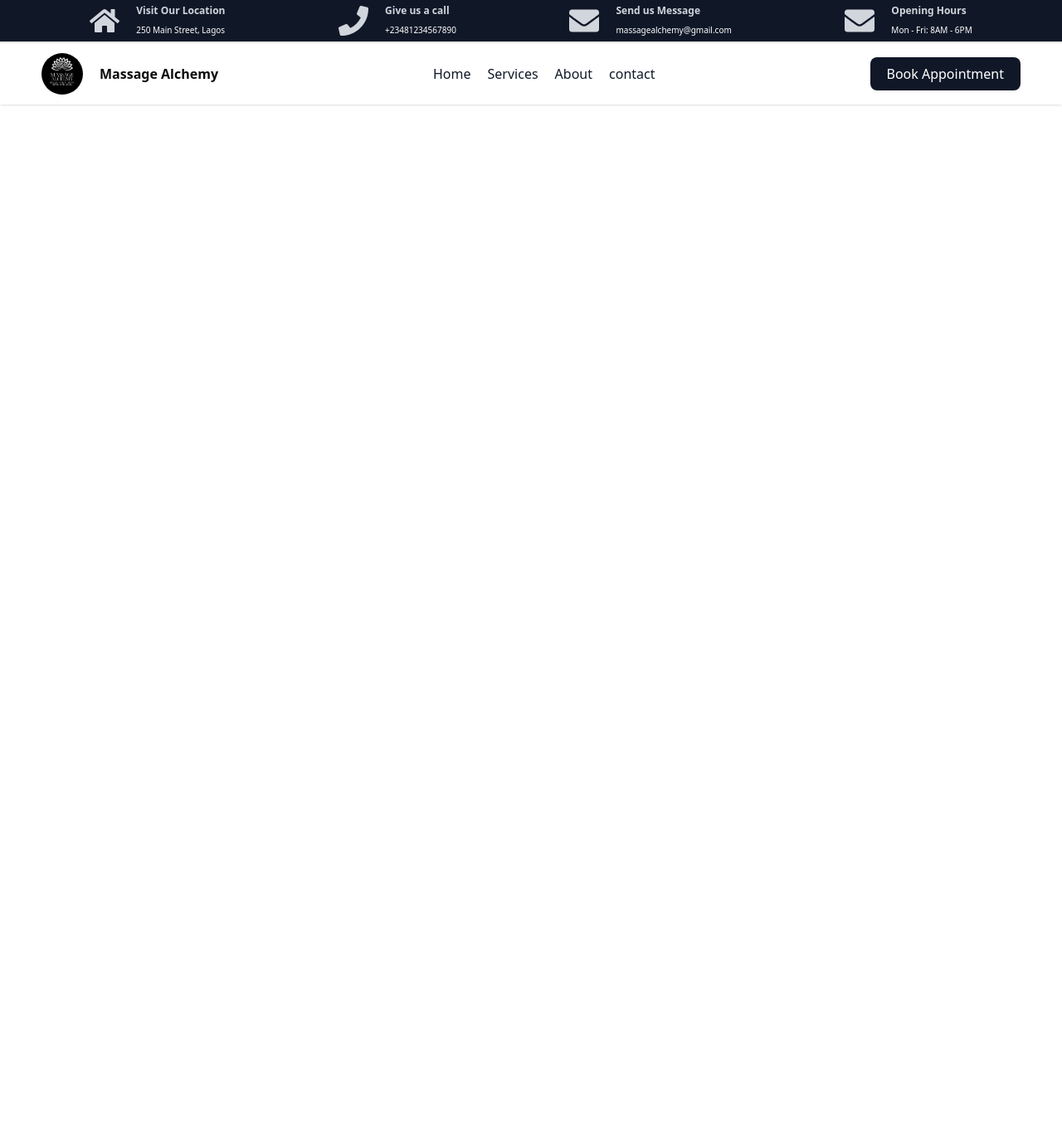
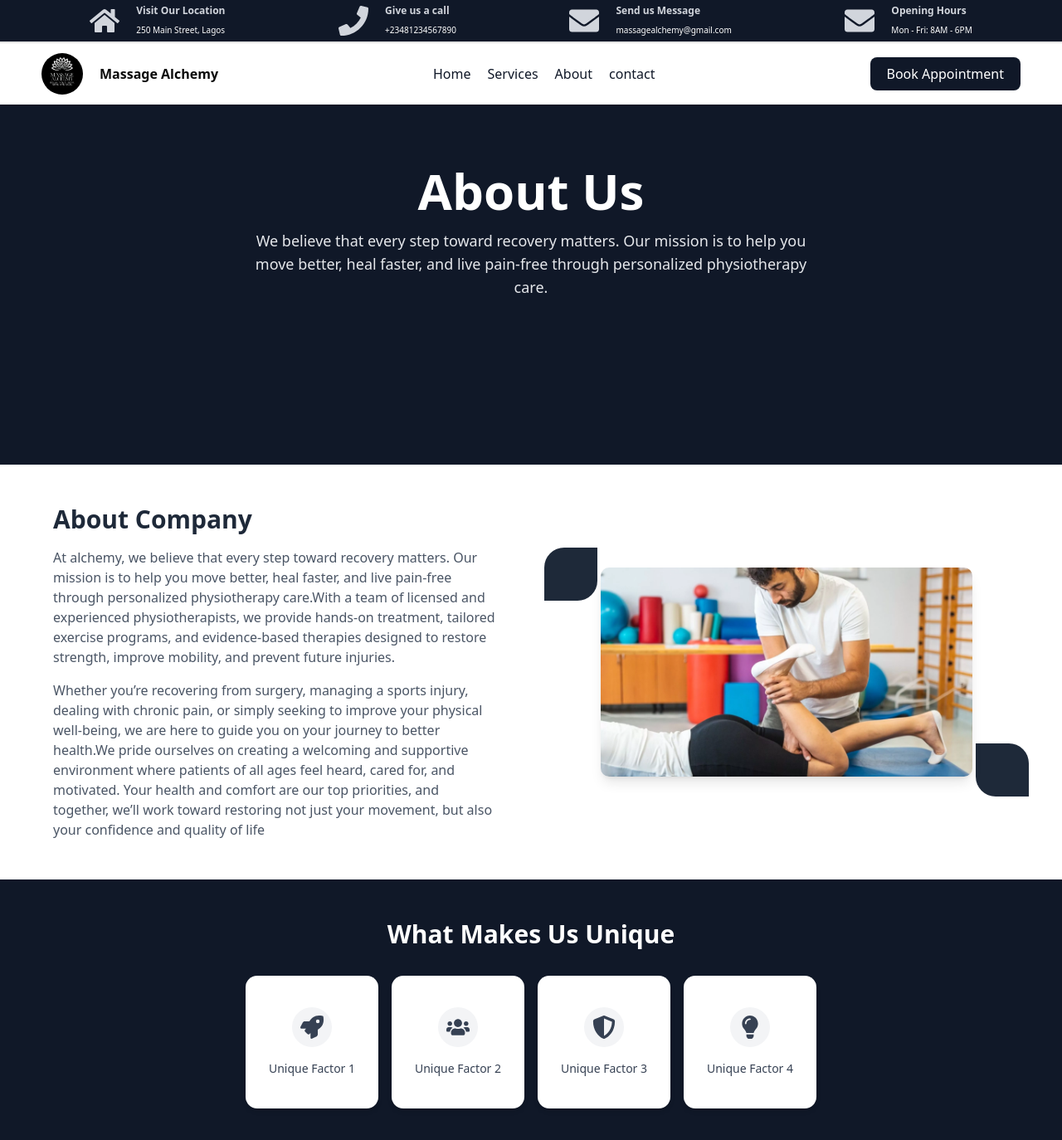
Before and after one commit to OrangeTechGuy306/alchemy_frontend, a Next.js app: page /about in a window 1280 px wide. Shown: the top 1374 px of the page at 83% size. Before the commit the page ends 800 px from the top, so only its background shows below. Built offline with nearby package versions, Linux system fonts and the light colour scheme.

Commit message:
first commit

```diff
--- a/app/about/page.tsx
+++ b/app/about/page.tsx
@@ -1,15 +1,57 @@
-import React from 'react'
 
-
+import CardList from "@/components/custom-ui/cardspro";
+import React from "react";
 
 // WRITE EVERYTHING ABOUT  THE ABOUT PAGE HERE
 
-
 const AboutPage = () => {
   return (
-    <div>
-    </div>
-  )
-}
+    <>
+      <div className="min-h-[70vh] bg-gray-900 flex justify-center items-center px-6">
+        <div className="text-center max-w-2xl">
+          <h1 className="text-6xl font-bold text-white mb-4">About Us</h1>
+          <p className="text-lg text-gray-200">
+            We believe that every step toward recovery matters. Our mission is
+            to help you move better, heal faster, and live pain-free through
+            personalized physiotherapy care.
+          </p>
+        </div>
+      </div>
 
-export default AboutPage
+      <div className="bg-white py-12 px-6 md:px-16">
+        <div className="max-w-6xl mx-auto grid grid-cols-1 md:grid-cols-2 gap-20 items-center">
+          <div>
+            <h2 className="text-2xl md:text-3xl font-bold text-gray-800 mb-4">
+              About Company
+            </h2>
+            <p className="text-gray-600 mb-4">
+              At alchemy, we believe that every step toward recovery matters. Our mission is to help you move better, heal faster, and live pain-free through personalized physiotherapy care.With a team of licensed and experienced physiotherapists, we provide hands-on treatment, tailored exercise programs, and evidence-based therapies designed to restore strength, improve mobility, and prevent future injuries.
+            </p>
+            <p className="text-gray-600">
+             Whether you’re recovering from surgery, managing a sports injury, dealing with chronic pain, or simply seeking to improve your physical well-being, we are here to guide you on your journey to better health.We pride ourselves on creating a welcoming and supportive environment where patients of all ages feel heard, cared for, and motivated. Your health and comfort are our top priorities, and together, we’ll work toward restoring not just your movement, but also your confidence and quality of life
+            </p>
+          </div>
+
+          {/* Image Section */}
+          <div className="relative flex justify-center">
+            {/* Blue Accent Shapes */}
+            <div className="absolute -top-6 -left-6 w-16 h-16 bg-gray-800 rounded-tl-3xl rounded-br-3xl z-0"></div>
+            <div className="absolute -bottom-6 -right-6 w-16 h-16 bg-gray-800 rounded-tr-3xl rounded-bl-3xl z-0"></div>
+
+            {/* Image */}
+            <img
+              src="assets/hero.webp"
+              alt="About Company"
+              className="relative rounded-lg shadow-lg w-full max-w-md z-10"
+            />
+          </div>
+        </div>
+      </div>
+
+          <CardList/>
+
+    </>
+  );
+};
+
+export default AboutPage;
--- /dev/null
+++ b/components/card.tsx
@@ -0,0 +1,22 @@
+import React from "react";
+import * as FaIcons from "react-icons/fa";
+
+interface CardProps {
+  icon: string; // icon name, e.g., "FaRocket"
+  title: string;
+}
+
+const Card: React.FC<CardProps> = ({ icon, title }) => {
+  const IconComponent = (FaIcons as any)[icon];
+
+  return (
+    <div className="flex flex-col items-center justify-center rounded-xl shadow-md p-6 w-40 h-40 cursor-pointer transition-all duration-300 bg-white text-gray-700">
+      <div className="flex items-center justify-center w-12 h-12 rounded-full bg-gray-100 mb-4 text-xl">
+        {IconComponent ? <IconComponent size={28} /> : "?"}
+      </div>
+      <p className="text-sm font-medium">{title}</p>
+    </div>
+  );
+};
+
+export default Card;
--- /dev/null
+++ b/components/custom-ui/cardspro.tsx
@@ -0,0 +1,47 @@
+import React from "react";
+import Card from "../card";
+
+
+const CardList = () => {
+  const factors = [
+    {
+         icon: "FaRocket",
+          title: "Unique Factor 1"
+        },
+    {
+        icon: "FaUsers",
+        title: "Unique Factor 2"
+
+    },
+    { icon: "FaShieldAlt",
+         title: "Unique Factor 3"
+        },
+    {
+        icon: "FaLightbulb",
+         title: "Unique Factor 4"
+        },
+  ];
+
+  return (
+
+   <>
+  <section className="bg-gray-900 py-12 px-6">
+    <div className="max-w-6xl mx-auto text-center">
+      <h2 className="text-2xl md:text-3xl font-bold text-white mb-8">
+        What Makes Us Unique
+      </h2>
+
+      <div className="flex gap-4 justify-center mt-6">
+        {factors.map((factor, index) => (
+          <Card key={index}
+          icon={factor.icon}
+          title={factor.title} />
+        ))}
+      </div>
+    </div>
+  </section>
+</>
+  );
+};
+
+export default CardList;
--- a/components/custom-ui/homepage/hero-section.tsx
+++ b/components/custom-ui/homepage/hero-section.tsx
@@ -1,7 +1,9 @@
+
 import React from 'react'
 
 const HeroSection = () => {
   return (
+
     <section className='min-h-screen flex justify-around items-center flex-wrap bg-[url(/assets/hero-bw.jpg)] bg-cover bg-center  md:pt-5 pt-[150px] px-10'>
 
         <div className='md:w-[550px]'>
@@ -11,7 +13,9 @@ const HeroSection = () => {
 
 
         <div></div>
+
     </section>
+
   )
 }
 
```
